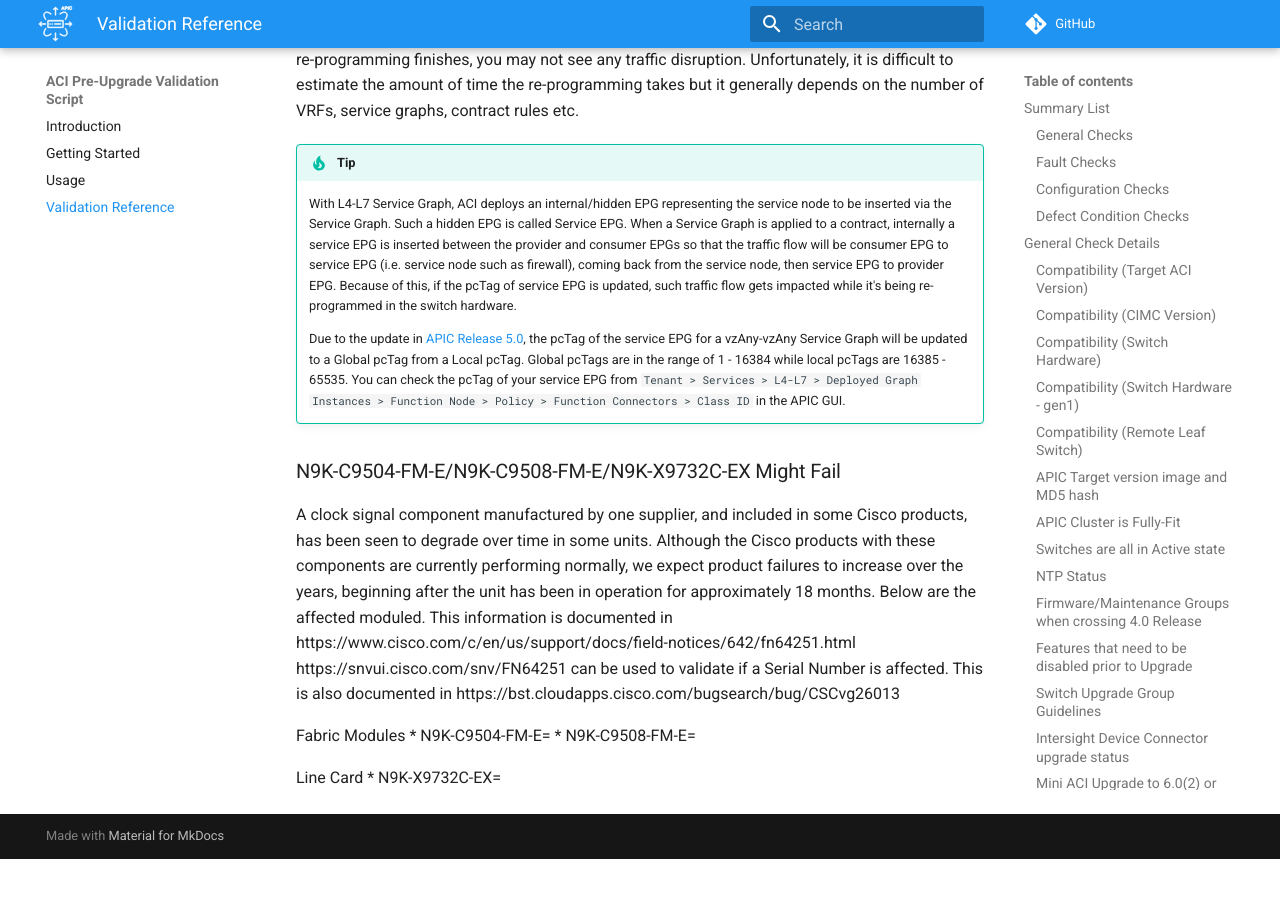
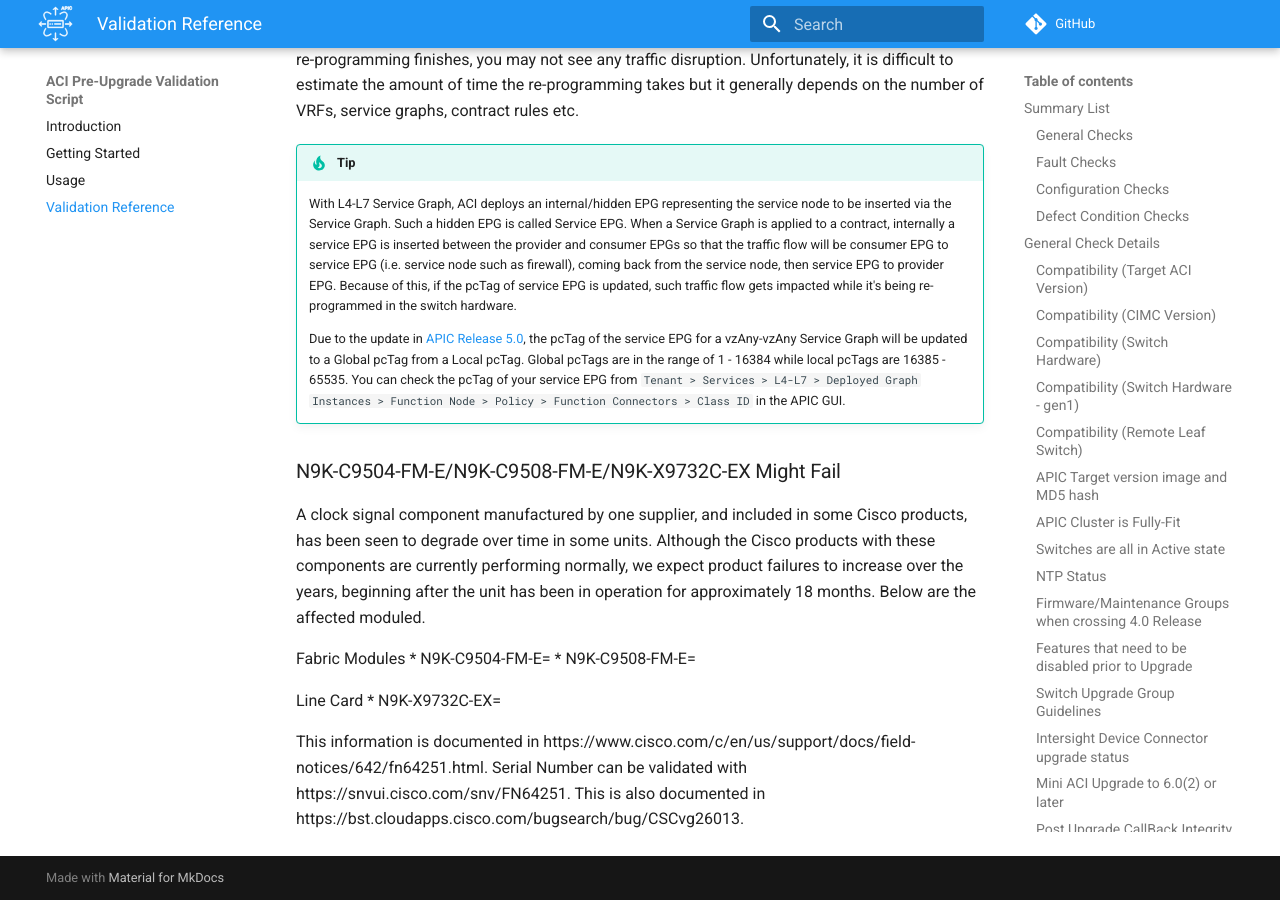
Before and after one commit to datacenter/ACI-Pre-Upgrade-Validation-Script, an MkDocs documentation site: the page built from docs/docs/validations.md, in a window 1280 px wide and 900 px high, scrolled down 59090 px. Built offline with MkDocs 1.6.1 and Material for MkDocs 9.7.7, drawn with Linux system fonts in a browser that asks for light colours; emoji names are drawn with the system emoji font; comment, search, counter and statistics services are not loaded; before the commit the page ends 59949 px from its top, so only the background shows below that.

```diff
--- a/docs/docs/validations.md
+++ b/docs/docs/validations.md
@@ -2217,9 +2217,7 @@ Depending on the timing and how fast the re-programming finishes, you may not se
 
 A clock signal component manufactured by one supplier, and included in some Cisco products, has been seen to degrade over time in some units.
 Although the Cisco products with these components are currently performing normally, we expect product failures to increase over the years, beginning after the unit has been in operation for approximately 18 months.
-Below are the affected moduled. This information is documented in https://www.cisco.com/c/en/us/support/docs/field-notices/642/fn64251.html
-https://snvui.cisco.com/snv/FN64251 can be used to validate if a Serial Number is affected.
-This is also documented in https://bst.cloudapps.cisco.com/bugsearch/bug/CSCvg26013
+Below are the affected moduled.
 
 Fabric Modules
 * N9K-C9504-FM-E=
@@ -2227,6 +2225,10 @@ Fabric Modules
 
 Line Card
 * N9K-X9732C-EX=
+
+This information is documented in https://www.cisco.com/c/en/us/support/docs/field-notices/642/fn64251.html.
+Serial Number can be validated with https://snvui.cisco.com/snv/FN64251.
+This is also documented in https://bst.cloudapps.cisco.com/bugsearch/bug/CSCvg26013.
 
 [0]: https://github.com/datacenter/ACI-Pre-Upgrade-Validation-Script
 [1]: https://www.cisco.com/c/dam/en/us/td/docs/Website/datacenter/apicmatrix/index.html
```
